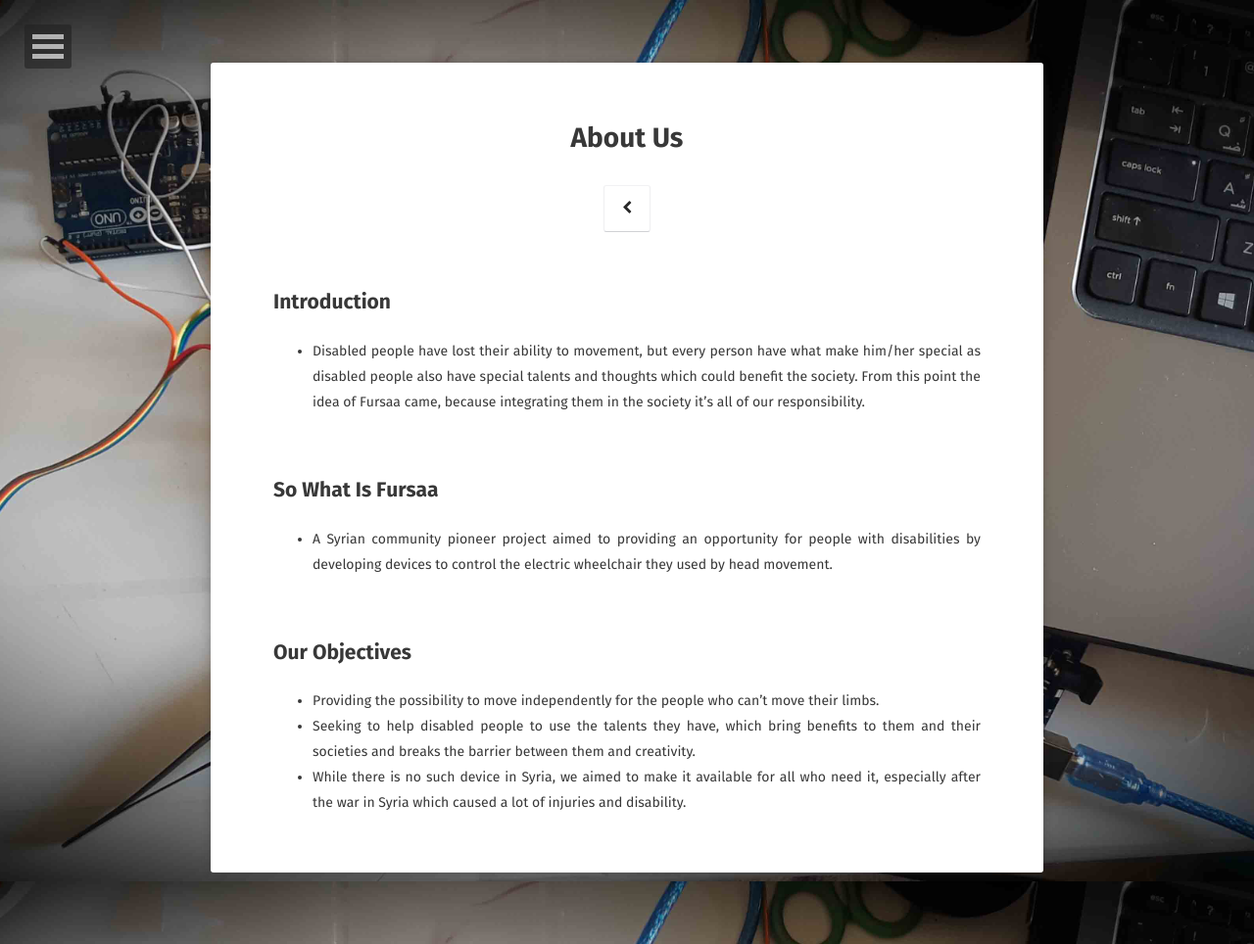
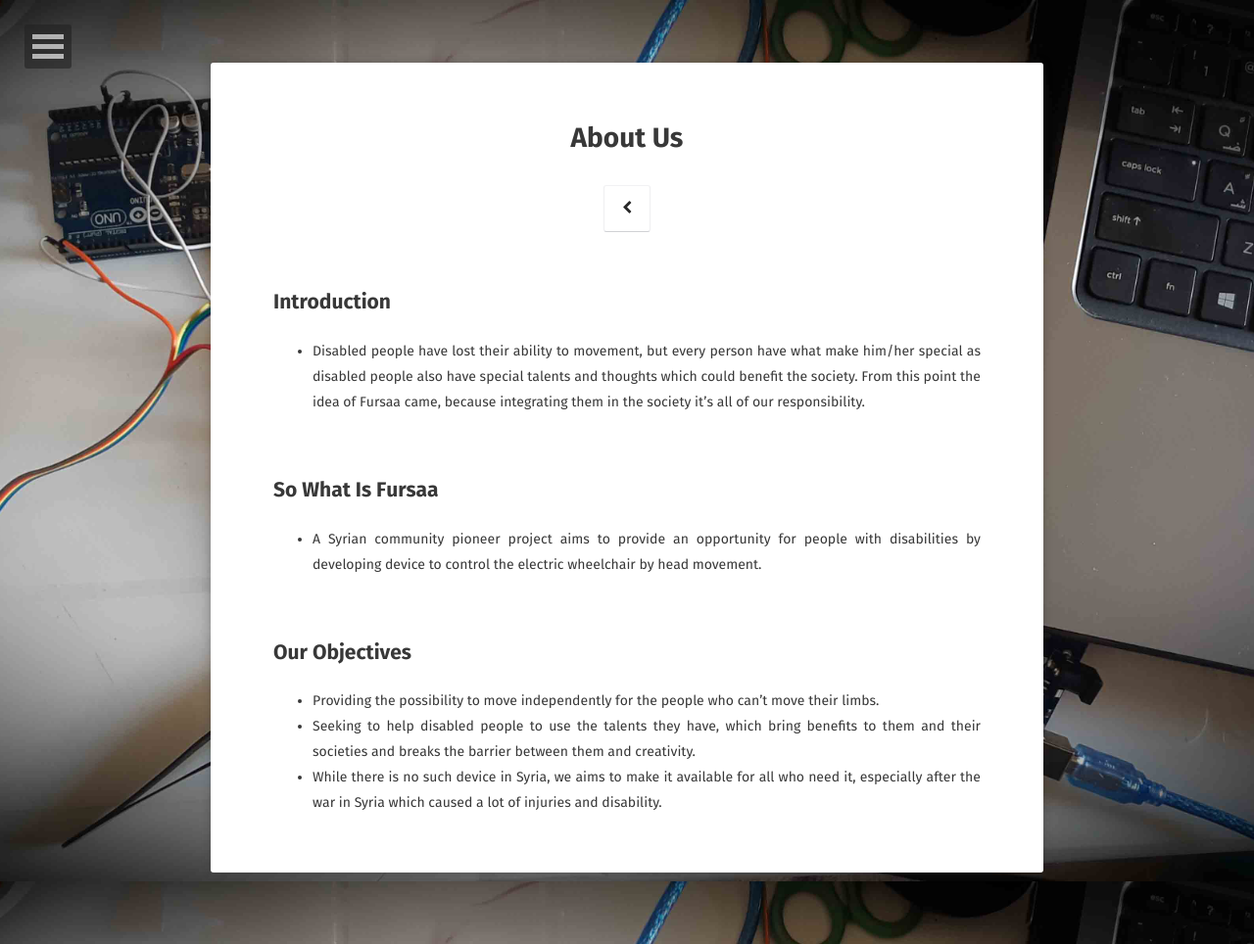
Before and after one commit to Fursaa/fursaa.github.io, a Jekyll site: the page built from about/index.md, in a window 1280 px wide. Shown: the whole page at 98% size. Built offline with Jekyll 4.4.1, drawn with Linux system fonts in a browser that asks for light colours; some web fonts are replaced.

Commit message:
Update index.md

```diff
--- a/about/index.md
+++ b/about/index.md
@@ -12,7 +12,7 @@ comments: false
 <br>
 
 ## So What Is Fursaa
-* A Syrian community pioneer project aimed to providing an opportunity for people with disabilities by developing devices to control the electric wheelchair they used by head movement.
+* A Syrian community pioneer project aims to provide an opportunity for people with disabilities by developing device to control the electric wheelchair by head movement.
 
 
 <br>
@@ -20,4 +20,4 @@ comments: false
 ## Our Objectives
 * Providing the possibility to move independently for the people who can’t move their limbs.
 * Seeking to help disabled people to use the talents they have, which bring benefits to them and their societies and breaks the barrier between them and creativity.
-* While there is no such device in Syria, we aimed to make it available for all who need it, especially after the war in Syria which caused a lot of injuries and disability.
+* While there is no such device in Syria, we aims to make it available for all who need it, especially after the war in Syria which caused a lot of injuries and disability.
```
